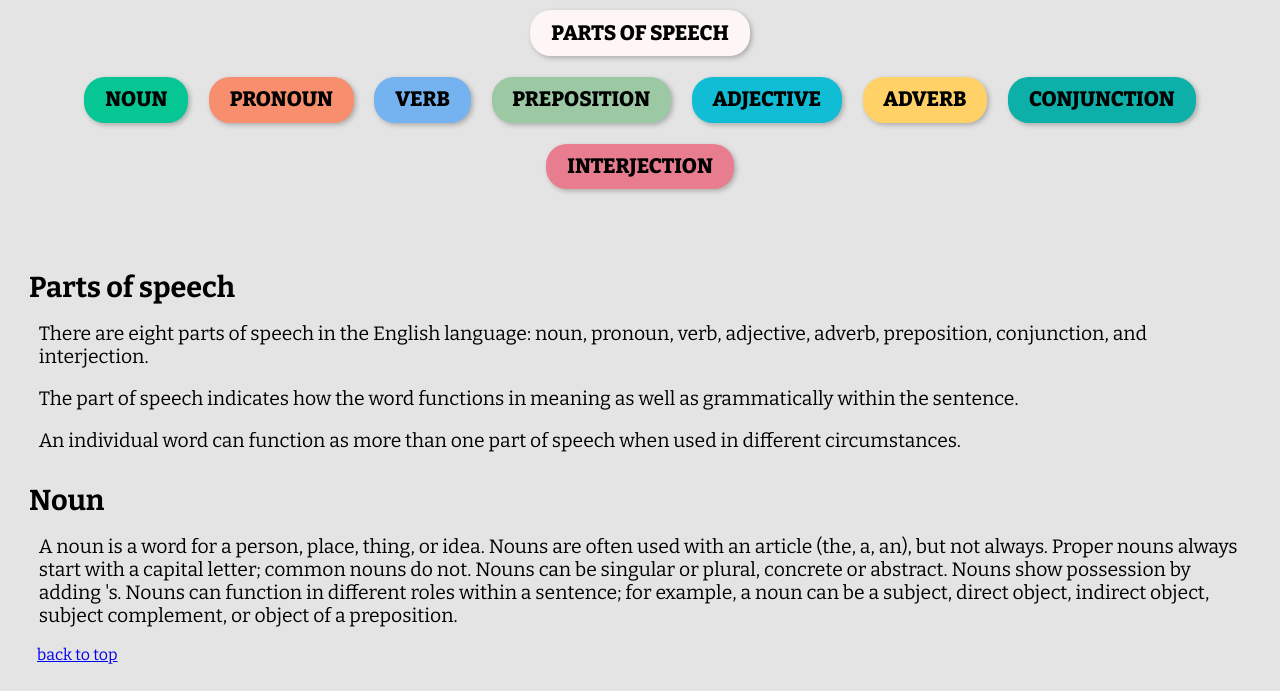
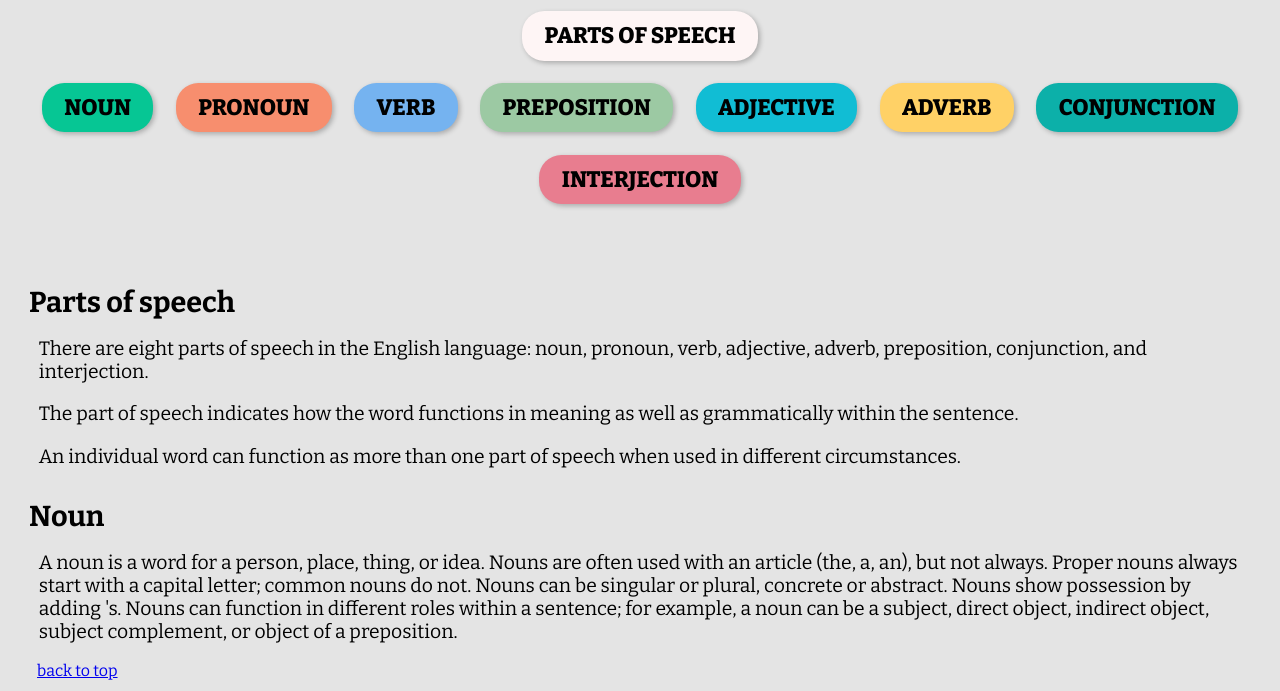
Before and after one commit to sasiqwerty/netfy, a plain HTML site: page index.html in a window 1280 px wide. Shown: the top 691 px of the page. Drawn offline with nearby package versions, Linux system fonts and the light colour scheme.

Commit message:
changed the size of the font

```diff
--- a/index.html
+++ b/index.html
@@ -14,7 +14,7 @@
   </head>
   <body>
     <div class="pos-heading">
-      <a class="pos-parts" id="name1" href="#">PARTS OF SPEECH</a>
+      <a class="pos-parts" id="name1" href="#pos-pos">PARTS OF SPEECH</a>
     </div>
     <ul class="pos-list">
       <li>
@@ -45,7 +45,7 @@
       </li>
     </ul>
     <div class="info-pos">
-      <h3>Parts of speech</h3>
+      <h3 id="#pos-pos">Parts of speech</h3>
       <p>
         There are eight parts of speech in the English language: noun, pronoun,
         verb, adjective, adverb, preposition, conjunction, and interjection.
--- a/style.scss
+++ b/style.scss
@@ -40,7 +40,7 @@ body {
 
   .pos-parts {
     text-align: center;
-    font-size: 1.3rem;
+    font-size: 1.4rem;
     font-weight: 800;
     text-align: center;
     display: inline-block;
```
Also changed, not shown: style.css.
